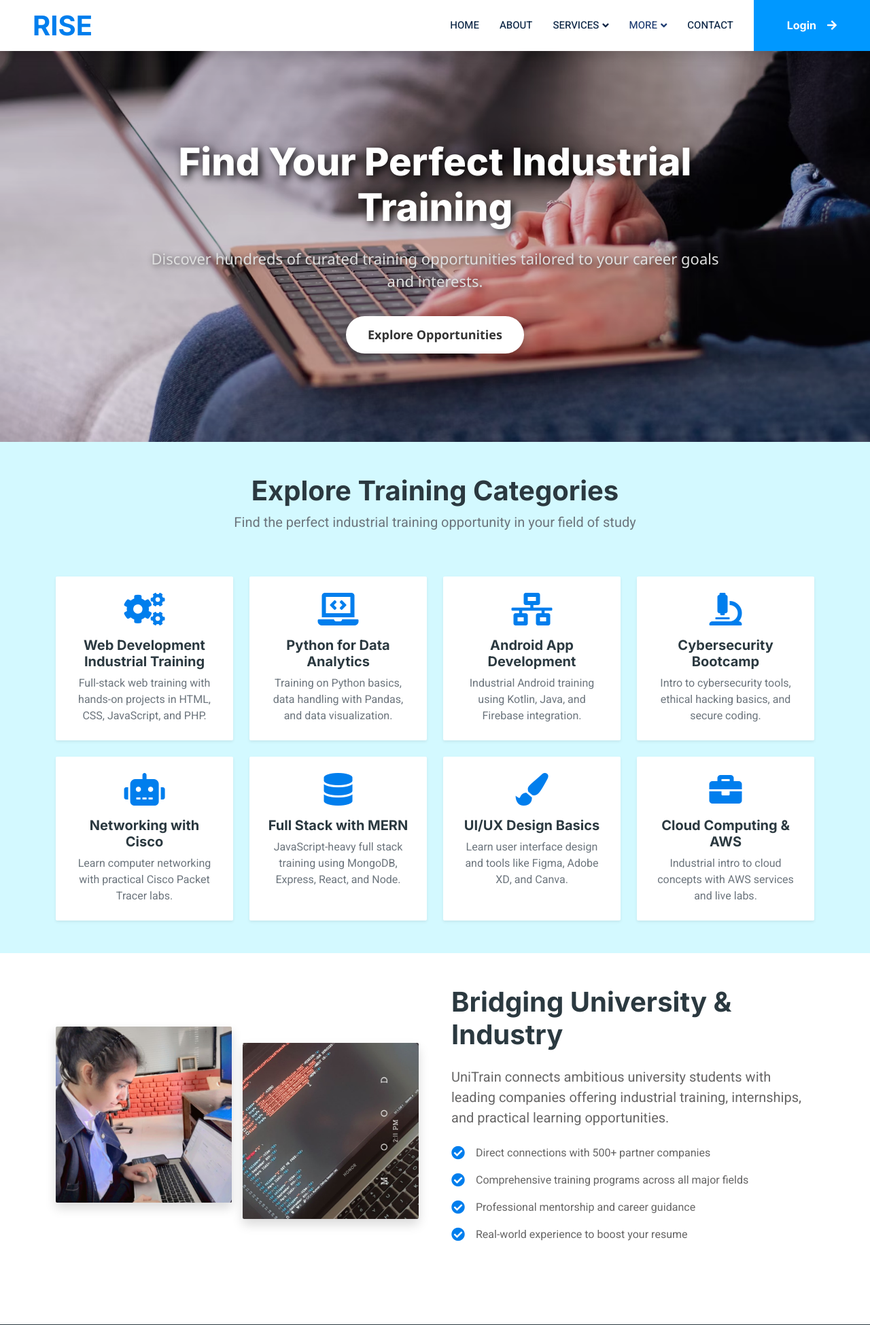
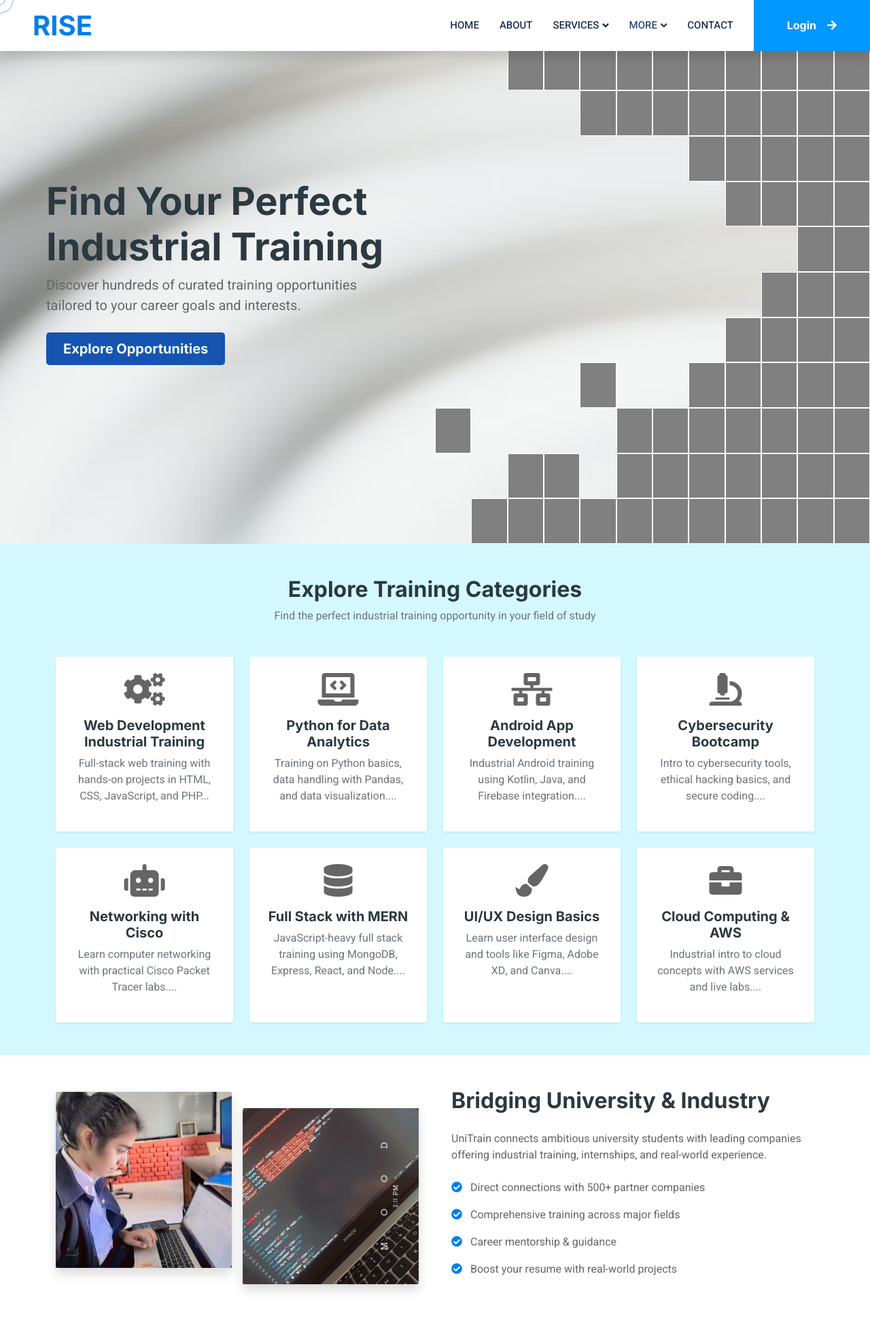
Before and after one commit to ckphase/RISE-Ready-to-Intern-Skill-up-and-Elevate, a PHP site: page / in a window 1280 px wide. Shown: the top 1949 px of the page at 68% size. Run offline with PHP 8.4, Linux system fonts and the light colour scheme; data comes from the database, SQL or seed files in the repository; both versions use the stored data as it was before the commit; some libraries are stand-ins or nearby versions.

Commit message:
Desgining landing page

```diff
--- a/landing/footer.php
+++ b/landing/footer.php
@@ -45,6 +45,7 @@
 
     <!-- Template Javascript -->
     <script src="../js/main.js"></script>
+
 </body>
 
 </html>
--- a/landing/header.php
+++ b/landing/header.php
@@ -69,7 +69,7 @@
 
 
         <!-- Navbar Start -->
-        <nav class="navbar navbar-expand-lg bg-white navbar-light shadow sticky-top p-0">
+        <nav class="navbar navbar-expand-lg bg-white navbar-light shadow fixed-top p-0">
             <a href="index.php" class="navbar-brand d-flex align-items-center text-center py-0 px-4 px-lg-5">
                 <h1 class="m-0 text-primary">RISE</h1>
             </a>
--- a/landing/index.php
+++ b/landing/index.php
@@ -1,152 +1,200 @@
-<?php
-include('header.php');
-?>
-<section class="search-section" style="
-  background: linear-gradient(to bottom, rgba(0, 0, 0, 0.2), rgba(0, 0, 0, 0.1)), url('../img/landing.avif');
-  background-size: cover;
-  background-position: center;
-  padding: 130px 20px;
-  font-family: 'Segoe UI', Tahoma, Geneva, Verdana, sans-serif;
-">
-  <div class="container text-center" style="max-width: 900px; margin: 0 auto;">
-    <h1 style="
-      color: #ffffff;
-      font-size: 56px;
-      font-weight: 900;
-      line-height: 1.2;
-      text-shadow: 4px 4px 12px rgba(0, 0, 0, 0.9);
-      margin-bottom: 25px;
-    ">
-      Find Your Perfect Industrial Training
-    </h1>
+<?php include('header.php'); ?>
+<?php include('../dbms/connection.php'); ?>
 
-    <p style="
-      color: #e0e0e0;
-      font-size: 22px;
-      font-weight: 400;
-      text-shadow: 2px 2px 8px rgba(0, 0, 0, 0.7);
-      margin-bottom: 35px;
-    ">
-      Discover hundreds of curated training opportunities tailored to your career goals and interests.
-    </p>
-    <a href="#explore" style="
-      display: inline-block;
-      padding: 14px 32px;
-      background-color: #ffffff;
-      color: #333333;
-      font-weight: 600;
-      font-size: 18px;
-      border-radius: 50px;
-      text-decoration: none;
-      box-shadow: 0 6px 15px rgba(0, 0, 0, 0.3);
-      transition: background-color 0.3s ease, color 0.3s ease;
-    " onmouseover="this.style.backgroundColor='#f1f1f1'; this.style.color='#000';"
-      onmouseout="this.style.backgroundColor='#ffffff'; this.style.color='#333';">
-      Explore Opportunities
-    </a>
+<!-- Cursor Circles -->
+<div class="cursor-circle circle-1"></div>
+<div class="cursor-circle circle-2"></div>
+
+<script>
+  const circle1 = document.querySelector(".circle-1");
+  const circle2 = document.querySelector(".circle-2");
+
+  document.addEventListener("mousemove", (e) => {
+    const { clientX: x, clientY: y } = e;
+    circle1.style.left = `${x}px`;
+    circle1.style.top = `${y}px`;
+    circle2.style.left = `${x}px`;
+    circle2.style.top = `${y}px`;
+  });
+</script>
+
+<!-- === HERO SECTION === -->
+<section class="hero-section">
+  <div class="container-fluid p-0 m-0">
+    <div class="row g-0 m-0 p-0">
+
+      <!-- Left: Hero Text -->
+      <div class="col-lg-6 d-flex align-items-center justify-content-center text-black" style="height: 100vh;">
+        <div class="hero-text px-5">
+          <h1 class="display-4 fw-bold">Find Your Perfect Industrial Training</h1>
+          <p class="lead mb-4">Discover hundreds of curated training opportunities tailored to your career goals and interests.</p>
+          <a href="#explore" class="btn btn-lg px-4 text-light" style="background-color: #1554b1ff;">Explore Opportunities</a>
+        </div>
+      </div>
+
+      <!-- Right: Grid Boxes -->
+      <div class="col-lg-6 d-flex align-items-center justify-content-center p-0" style="height: 100vh;">
+        <div class="box-grid w-100 h-100">
+          <?php
+            $inactive = [0,1,2,3,12,13,24,25,26,27,36,37,38,39,40,41,42,48,49,50,51,52,53,54,55,60,61,62,63,64,65,66,67,68,69,72,73,74,75,76,77,78,79,80,84,85,86,87,88,89,90,91,96,97,98,99,101,102,109,110,111,112,120,121,124,132];
+            for ($i = 0; $i < 144; $i++) {
+              $class = in_array($i, $inactive) ? 'grid-box inactive-box' : 'grid-box';
+              $style = !in_array($i, $inactive) ? "style='--i:$i'" : "";
+              echo "<div class='$class' $style></div>";
+            }
+          ?>
+        </div>
+      </div>
+
+    </div>
   </div>
 </section>
 
+<!-- === CSS STYLES === -->
+<style>
+/* Cursor circles */
+.cursor-circle {
+  position: fixed;
+  pointer-events: none;
+  border-radius: 50%;
+  border: 1px solid #0d6efd;
+  z-index: 9999;
+}
+.circle-1 {
+  width: 15px;
+  height: 15px;
+  transform: translate(-50%, -50%);
+}
+.circle-2 {
+  width: 40px;
+  height: 40px;
+  transform: translate(-50%, -50%);
+  border: 2px solid #0d6efd;
+}
+
+/* Hero layout */
+.hero-section {
+  background: url('../img/landing-2.avif') no-repeat center center fixed;
+  background-size: cover;
+  height: 100vh;
+  overflow: hidden;
+}
+.hero-text {
+  max-width: 600px;
+  animation: fadeInLeft 1s ease-out forwards;
+  opacity: 0;
+}
+@keyframes fadeInLeft {
+  0% { transform: translateX(-50px); opacity: 0; }
+  100% { transform: translateX(0); opacity: 1; }
+}
+
+/* Grid setup */
+.box-grid {
+  display: grid;
+  grid-template-columns: repeat(12, 1fr);
+  grid-template-rows: repeat(12, 1fr);
+  width: 100%;
+  height: 100%;
+}
+.grid-box {
+  background-color: grey;
+  border: 0.1px solid #fff;
+  background-image: linear-gradient(to right, #0d6efd, #0d6efd);
+  background-size: 0% 100%;
+  background-repeat: no-repeat;
+  background-position: left;
+  transition: background-size 0.4s ease;
+  animation: fallDown 0.1s ease-out forwards;
+  opacity: 0;
+}
+.grid-box:hover {
+  background-size: 100% 100%;
+}
+.grid-box:nth-child(n) {
+  animation-delay: calc(0.02s * var(--i));
+}
+@keyframes fallDown {
+  0% { transform: translateY(-50px); opacity: 0; }
+  100% { transform: translateY(0); opacity: 1; }
+}
+
+/* Inactive grid boxes */
+.inactive-box {
+  border: none !important;
+  background: transparent !important;
+  pointer-events: none;
+}
+</style>
 
 
-<!-- Categories Section -->
-<!-- Categories Section -->
+
+<!-- === CATEGORIES SECTION === -->
 <section id="categories" class="py-5 bg-light">
   <div class="container">
-    <div class="row">
-      <div class="col-12 text-center mb-5">
-        <h2 class="display-6 fw-bold">Explore Training Categories</h2>
-        <p class="lead text-muted">Find the perfect industrial training opportunity in your field of study</p>
-      </div>
+    <div class="text-center mb-5">
+      <h2 class="fw-bold">Explore Training Categories</h2>
+      <p class="text-muted">Find the perfect industrial training opportunity in your field of study</p>
     </div>
-
     <div class="row g-4">
       <?php
-      include('../dbms/connection.php');
-
-      // Fetch only 8 internships
       $query = "SELECT * FROM internships LIMIT 8";
       $result = mysqli_query($db, $query);
-
-      // Array of Font Awesome icon classes
-      $icons = [
-        "fas fa-cogs",        // Mechanical
-        "fas fa-laptop-code", // IT / Software
-        "fas fa-network-wired", // Networking
-        "fas fa-microscope",  // Research
-        "fas fa-robot",       // Robotics
-        "fas fa-database",    // Database
-        "fas fa-paint-brush", // Design
-        "fas fa-briefcase"    // Business
-      ];
-
-      $index = 0;
+      $icons = ["fa-cogs", "fa-laptop-code", "fa-network-wired", "fa-microscope", "fa-robot", "fa-database", "fa-paint-brush", "fa-briefcase"];
+      $i = 0;
       while ($row = mysqli_fetch_assoc($result)) {
-        $iconClass = $icons[$index % count($icons)];
-      ?>
-        <div class="col-lg-3 col-md-6">
-          <div class="card h-100 text-center border-0 shadow-sm category-card">
-            <div class="card-body p-4">
-              <div class="category-icon mb-3">
-                <i class="<?php echo $iconClass; ?> fa-3x text-primary"></i>
+        $icon = $icons[$i % count($icons)];
+        echo "
+        <div class='col-lg-3 col-md-6'>
+          <div class='card h-100 text-center shadow-sm border-0 category-card'>
+            <div class='card-body p-4'>
+              <div class='category-icon mb-3'>
+                <i class='fas $icon fa-3x'></i>
               </div>
-              <h5 class="card-title"><?php echo $row["title"]; ?></h5>
-              <p class="card-text text-muted"><?php echo $row["description"]?></p>
+              <h5 class='card-title'>" . htmlspecialchars($row['title']) . "</h5>
+              <p class='text-muted'>" . substr(htmlspecialchars($row['description']), 0, 80) . "...</p>
             </div>
           </div>
-        </div>
-      <?php
-        $index++;
+        </div>";
+        $i++;
       }
       ?>
     </div>
   </div>
 </section>
 
-
-<!-- About Section -->
+<!-- === ABOUT SECTION === -->
 <section id="about" class="py-5">
   <div class="container">
     <div class="row align-items-center g-5">
+      <!-- Images Column -->
       <div class="col-lg-6">
         <div class="row g-3">
           <div class="col-6">
-            <img src="../img/image2.jpeg" class="img-fluid rounded shadow" alt="Students in meeting">
+            <img src="../img/image2.jpeg" class="img-fluid rounded shadow" alt="Students working">
           </div>
           <div class="col-6">
-            <img src="../img/image4.jpeg" class="img-fluid rounded shadow mt-4" alt="Professional training">
+            <img src="../img/image4.jpeg" class="img-fluid rounded shadow mt-4" alt="Professional team">
           </div>
         </div>
       </div>
 
+      <!-- Text Column -->
       <div class="col-lg-6">
-        <h2 class="display-6 fw-bold mb-4">Bridging University & Industry</h2>
-        <p class="lead mb-4">UniTrain connects ambitious university students with leading companies offering industrial
-          training, internships, and practical learning opportunities.</p>
-
-        <div class="mb-4">
-          <div class="d-flex align-items-center mb-3">
-            <i class="fas fa-check-circle text-primary me-3 fs-5"></i>
-            <span>Direct connections with 500+ partner companies</span>
-          </div>
-          <div class="d-flex align-items-center mb-3">
-            <i class="fas fa-check-circle text-primary me-3 fs-5"></i>
-            <span>Comprehensive training programs across all major fields</span>
-          </div>
-          <div class="d-flex align-items-center mb-3">
-            <i class="fas fa-check-circle text-primary me-3 fs-5"></i>
-            <span>Professional mentorship and career guidance</span>
-          </div>
-          <div class="d-flex align-items-center mb-3">
-            <i class="fas fa-check-circle text-primary me-3 fs-5"></i>
-            <span>Real-world experience to boost your resume</span>
-          </div>
-        </div>
+        <h2 class="fw-bold mb-4">Bridging University & Industry</h2>
+        <p class="mb-4">
+          UniTrain connects ambitious university students with leading companies offering industrial training,
+          internships, and real-world experience.
+        </p>
+        <ul class="list-unstyled">
+          <li class="mb-3"><i class="fas fa-check-circle text-primary me-2"></i> Direct connections with 500+ partner companies</li>
+          <li class="mb-3"><i class="fas fa-check-circle text-primary me-2"></i> Comprehensive training across major fields</li>
+          <li class="mb-3"><i class="fas fa-check-circle text-primary me-2"></i> Career mentorship & guidance</li>
+          <li class="mb-3"><i class="fas fa-check-circle text-primary me-2"></i> Boost your resume with real-world projects</li>
+        </ul>
       </div>
     </div>
   </div>
 </section>
 
-<?php
-include('footer.php');
-?>
+<?php include('footer.php'); ?>
```
Also changed, not shown: css/style.css (+33 -0 lines), dbms/rise3 (3).sql (deleted, +0 -381 lines), img/landing-2.avif (added).
